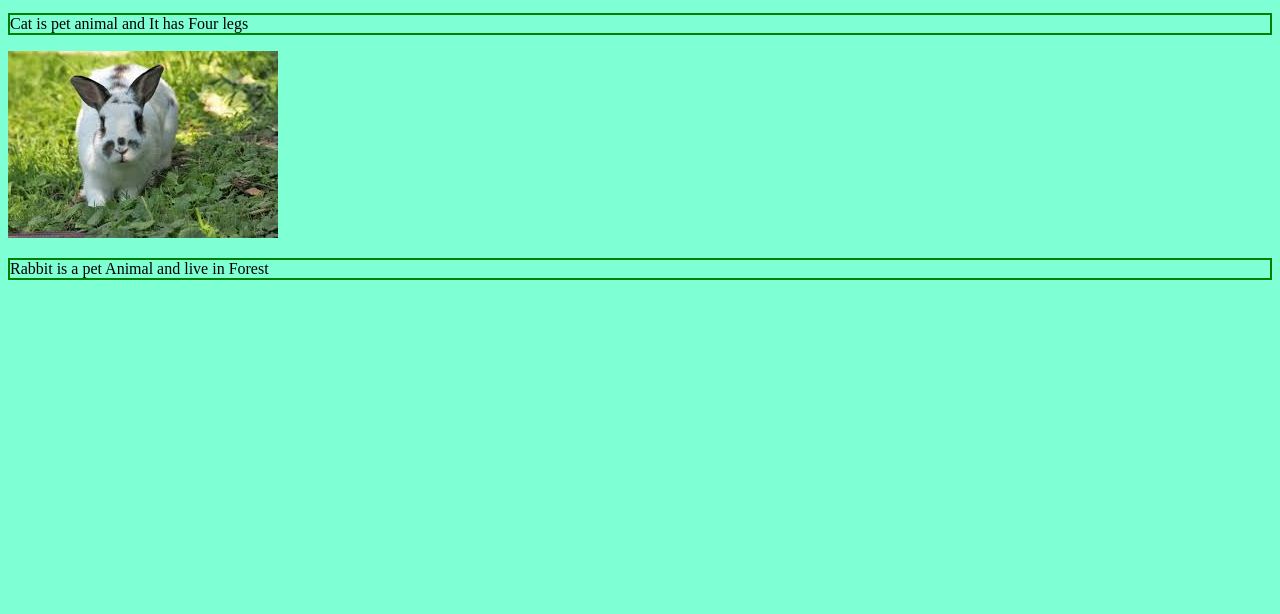
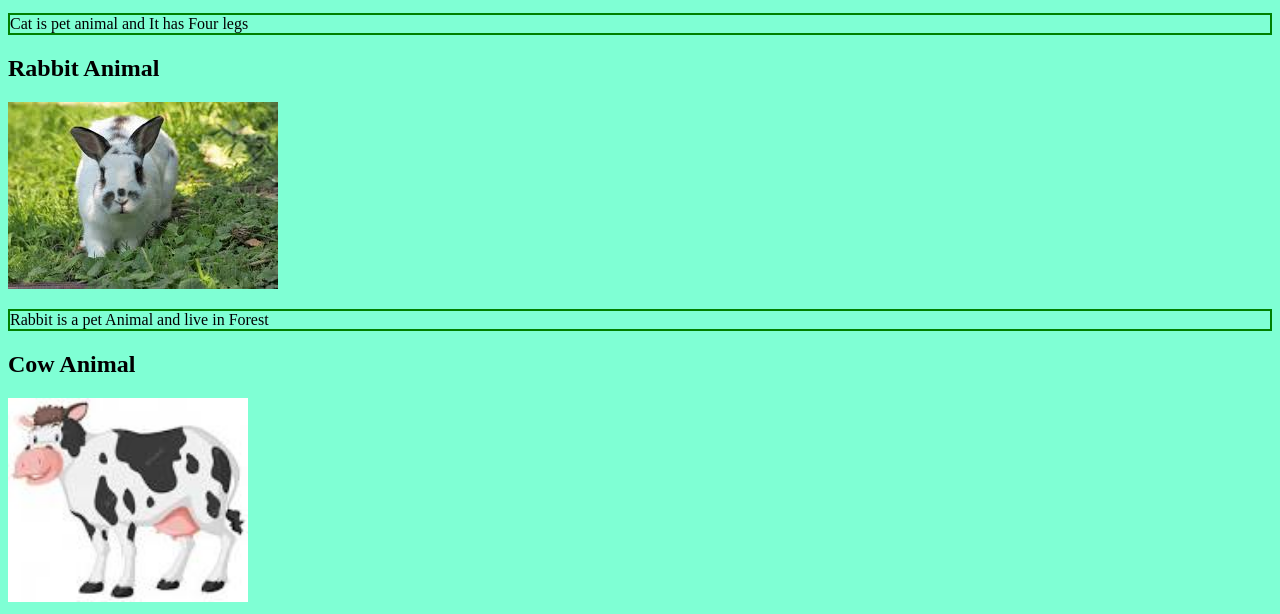
Before and after one commit to sasilagisetti/pet_animals, a plain HTML site: page index.html in a window 1280 px wide. Shown: the part 500-1114 px from the top of the page. Before the commit the page ends 800 px from the top, so only its background shows below. Drawn offline with Linux system fonts and the light colour scheme.

Commit message:
New Animal Was Added In the index.html

```diff
--- a/index.html
+++ b/index.html
@@ -20,9 +20,14 @@
         <img src="Catjpeg.jpeg" alt="Catjpeg" style="width: 100%; max-width: 620px">
         <p>Cat is pet animal and It has Four legs</p>
     </div>
+    <h2>Rabbit Animal</h2>
     <div>
         <img src="Rabbitjpeg.jpeg" alt="Rabbitjpeg" style>
         <p>Rabbit is a pet Animal and live in Forest</p>
     </div>
+    <h2>Cow Animal</h2>
+    <div>
+        <img src="Cow.jpeg" alt="cow_image" style="width: 100%; max-width: 240px">
+    </div>
 </body>
 </html>
```
Also changed, not shown: Cow.jpeg (added).
